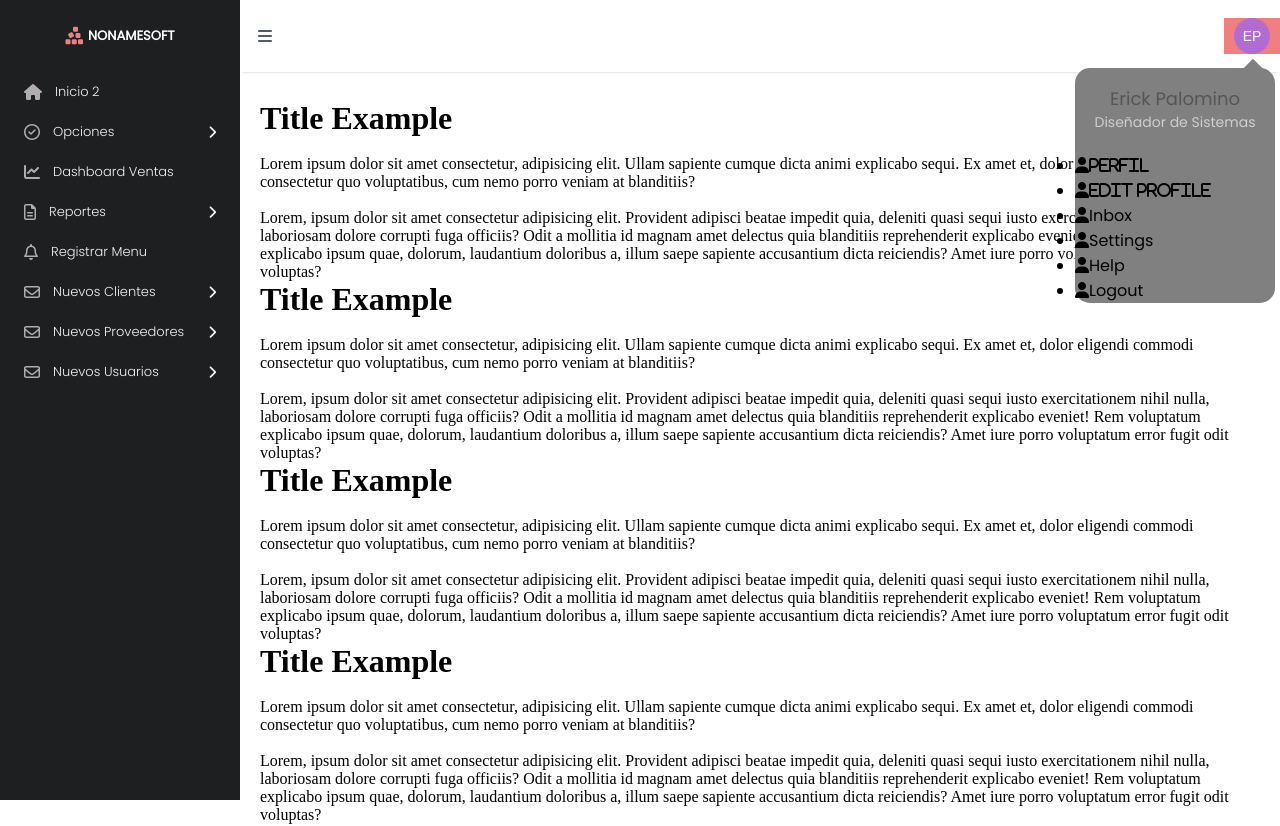
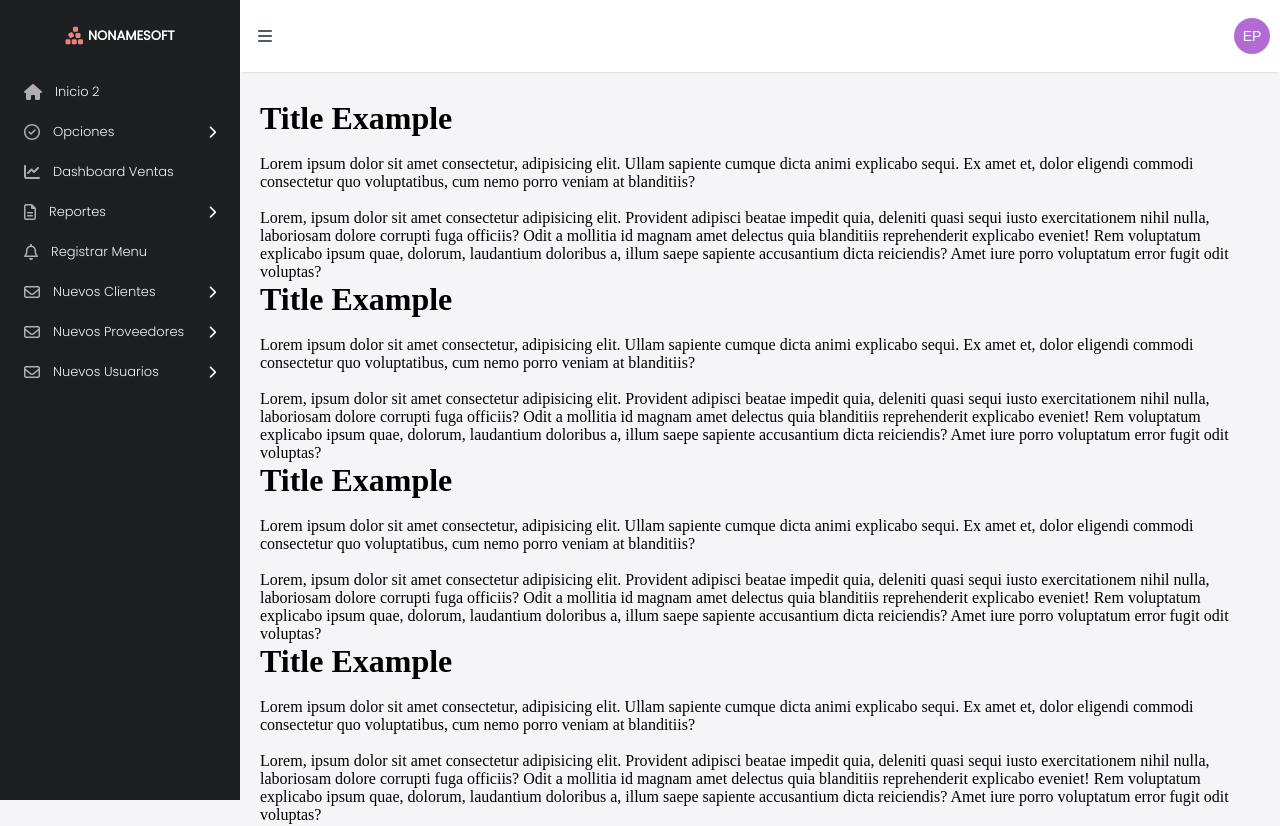
Before and after one commit to eopalomi/nonamesoft, an Angular app: page / in a window 1280 px wide. Shown: the top 826 px of the page. Built offline with nearby package versions, Linux system fonts and the light colour scheme.

Commit message:
actualizo css de perfil button

```diff
--- a/src/app/header/header.component.css
+++ b/src/app/header/header.component.css
@@ -5,7 +5,7 @@ header {
     align-items: center;
     position: fixed;
     top: 0;
-    right:0;
+    right: 0;
     z-index: 500;
     background: #ffffff;
     box-shadow: 0 1px 3px -2px gray;
@@ -29,7 +29,7 @@ header {
     position: absolute;
 }
 
-.perfil__button{
+.perfil__button {
     display: flex;
     top: 0;
 }
@@ -40,7 +40,7 @@ header {
 .perfil__slide {
     /* background:red; */
     font-family: 'Poppins', sans-serif;
-    background: lightcoral;
+    /* background: lightcoral; */
     position: relative;
 }
 
@@ -59,40 +59,81 @@ header {
     cursor: pointer;
 }
 
-.menu_profile{
-    background: gray;
+.menu__profile {
+    background: white;
     position: absolute;
-    width: 200px;
+    width: 180px;
     top: 50px;
     right: 5px;
-    border-radius: 15px;
+    border-radius: 4px;
+    padding: 5px 0px;
+    box-shadow: 0 1rem 3rem rgb(0 0 0 / 18%);
+    visibility: hidden;
+    /* transition: 0.2s; */
+    /* transition: all 100ms cubic-bezier(0.785, 0.135, 0.15, 0.86); */
 }
 
-
-.menu_profile h3{
+.menu__profile h3 {
     width: 100%;
     text-align: center;
-    font-size: 18px;
-    padding: 20px 0px;
+    font-size: 15px;
+    padding: 10px 0px;
     font-weight: 500;
     color: #555;
     line-height: 1.2em;
 }
 
-
-.menu_profile h3 span{
-    font-size: 14px;
+.menu__profile h3 span {
+    font-size: 13px;
     color: #cecece;
     font-weight: 400;
 }
 
-.perfil__slide .menu_profile::before{
+.menu__profile ul {
+    list-style: none;
+}
+
+.menu__profile ul li {
+    padding: 5px 24px;
+    cursor: pointer;
+    display: flex;
+    align-items: center;
+}
+
+.menu__profile ul li:hover {
+    background: #f8f9fa;
+}
+
+.menu__profile ul li a {
+    text-decoration: none;
+    margin-left: 10px;
+    color: #1e2125;
+    font-size: 13px;
+    font-weight: 400;
+}
+
+.perfil__slide .menu__profile::before {
     content: '';
     position: absolute;
     top: -5px;
     right: 12px;
     width: 20px;
     height: 20px;
-    background: gray;
+    background: white;
     transform: rotate(45deg);
 }
+
+.divider {
+    padding: 0;
+    border-top: 1px solid #eff2f7;
+}
+
+.hide__profile{
+    visibility: visible;
+    top: 55px;
+    transition: all 100ms cubic-bezier(0.785, 0.135, 0.15, 0.86);
+}
+
+.logout a, .logout i {
+    color: rgb(244, 106, 106) !important;
+}
--- a/src/app/header/header.component.html
+++ b/src/app/header/header.component.html
@@ -3,19 +3,38 @@
         <i class="fas fa-bars" id="btn_menu" (click)="openCloseSideMenu()"></i>
     </div>
     <div class="perfil__slide">
-        <div class="perfil_circle">EP</div>
+        <div class="perfil_circle" (click)="perfilButton()">EP</div>
         <!-- <button>YO</button> -->
         <!-- <i class="fa-solid fa-chevron-right list__arrow"></i> -->
-        <div class="menu_profile">
+        <div id="menu_profile" class="menu__profile">
             <h3>Erick Palomino<br><span>Diseñador de Sistemas</span></h3>
 
             <ul>
-                <li><i class="fa-solid fa-user"><a>Perfil</a></i></li>
-                <li><i class="fa-solid fa-user"><a>Edit Profile</a></i></li>
-                <li><i class="fa-solid fa-user"></i><a>Inbox</a></li>
-                <li><i class="fa-solid fa-user"></i><a>Settings</a></li>
-                <li><i class="fa-solid fa-user"></i><a>Help</a></li>
-                <li><i class="fa-solid fa-user"></i><a>Logout</a></li>
+                <li>
+                    <i class="fa-regular fa-user"></i>
+                    <a href="#">Perfil</a>
+                </li>
+                <li>
+                    <i class="fa-regular fa-pen-to-square"></i>
+                    <a href="#">Edit Profile</a>
+                </li>
+                <li>
+                    <i class="fa-regular fa-envelope"></i>
+                    <a href="#">Inbox</a>
+                </li>
+                <li>
+                    <i class="fa-solid fa-gear"></i>
+                    <a href="#">Settings</a>
+                </li>
+                <li>
+                    <i class="fa-solid fa-circle-question"></i>
+                    <a href="#">Help</a>
+                </li>
+                <div class="divider"></div>
+                <li class="logout">
+                    <i class="fa-solid fa-power-off"></i>
+                    <a href="#">Logout</a>
+                </li>
             </ul>
 
         </div>
--- a/src/app/header/header.component.ts
+++ b/src/app/header/header.component.ts
@@ -8,7 +8,8 @@ import { Component, Inject, OnInit, Renderer2 } from '@angular/core';
 })
 export class HeaderComponent implements OnInit {
 
-  toogleMenu: boolean = false;
+  toogleMenu:   boolean = false;
+  tooglePerfil: boolean = false;
 
   constructor(
     @Inject(DOCUMENT) private document: Document,
@@ -29,10 +30,18 @@ export class HeaderComponent implements OnInit {
       this.renderer.removeClass(this.document.body,'body_move');
       this.renderer.removeClass(this.document.getElementById('menu_side'),'menu__side_move');
       this.renderer.setStyle(this.document.getElementById('header'), 'width', 'calc(100% - 240px)');
-
     }
-
-    console.log("art")
   }
 
+  perfilButton(){
+    this.tooglePerfil = !this.tooglePerfil;
+
+    if (this.tooglePerfil){
+      this.renderer.addClass(this.document.getElementById('menu_profile'), 'hide__profile')
+    } else {
+      this.renderer.removeClass(this.document.getElementById('menu_profile'), 'hide__profile')
+    };
+
+    console.log("entro aqui")
+  }
 }
--- a/src/styles.css
+++ b/src/styles.css
@@ -12,6 +12,7 @@ body {
     margin-left: 240px;
     margin-top: 80px;
     transition: margin-left 300ms cubic-bezier(0.785, 0.135, 0.15, 0.86);
+    background: #f5f5f8;
 }
 
 main{
```
